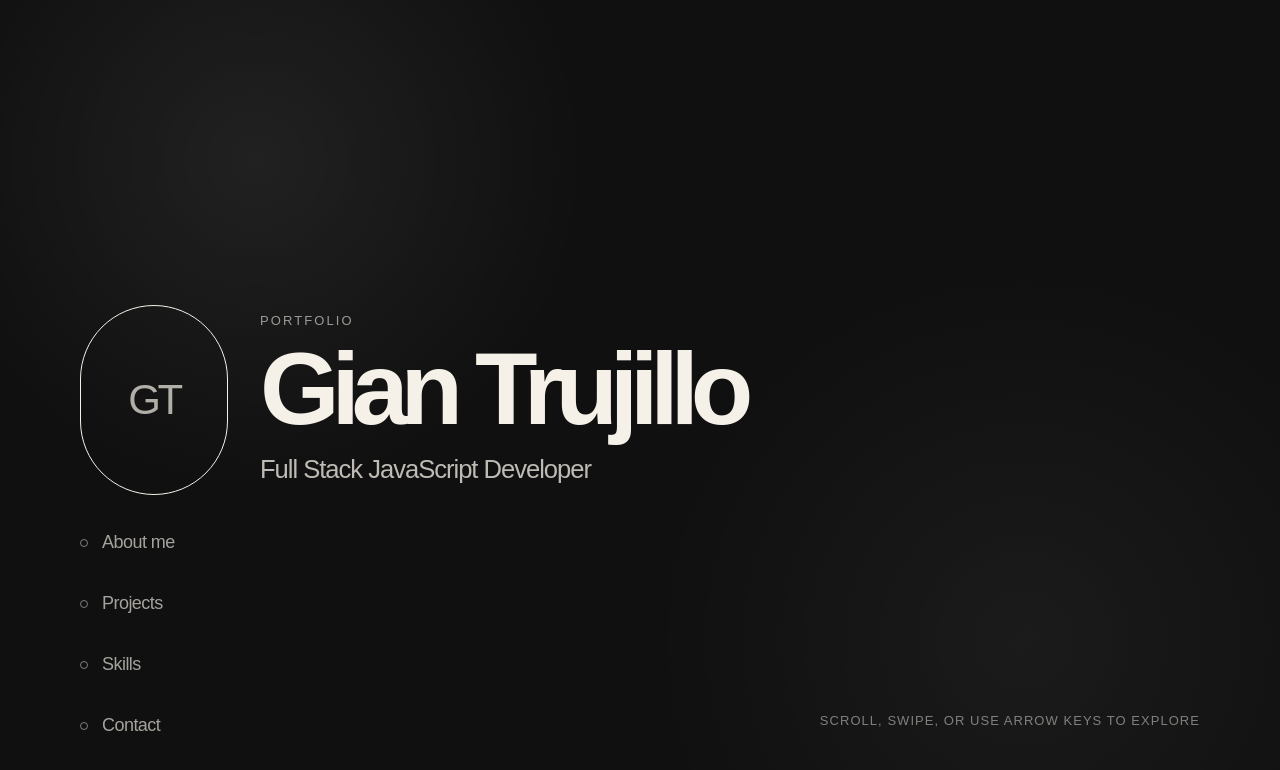
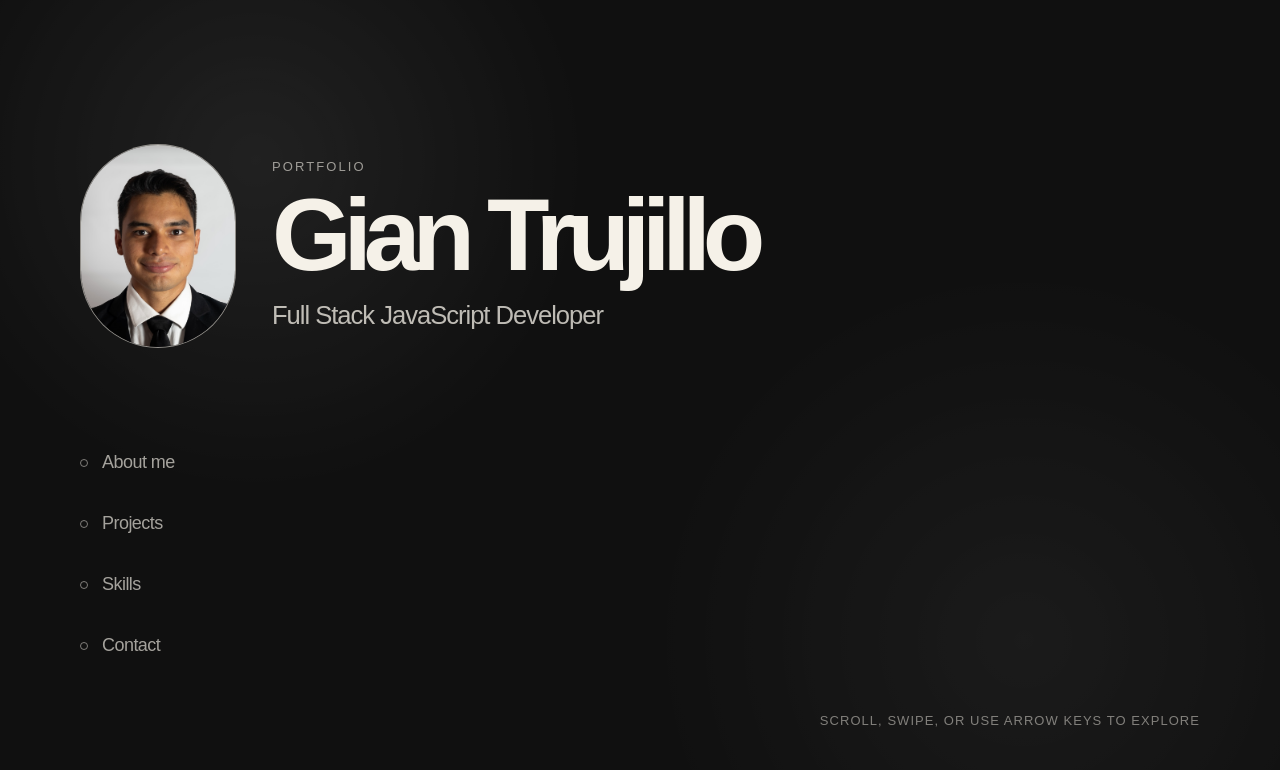
Before and after one commit to gian-trujillo/gian-trujillo-portfolio, a React (Vite) app: page / in a window 1280 px wide. Shown: the top 770 px of the page. Built offline with nearby package versions, Linux system fonts and the light colour scheme.

Commit message:
Build hero section layout

```diff
--- a/src/components/PortfolioLayout/PortfolioLayout.css
+++ b/src/components/PortfolioLayout/PortfolioLayout.css
@@ -71,19 +71,32 @@
   justify-content: center;
 }
 
+.portfolio__section--hero .portfolio__section-content {
+  justify-content: flex-start;
+  padding-top: 18vh;
+}
+
 .portfolio__intro {
   display: flex;
   align-items: center;
-  gap: 32px;
+  gap: 36px;
 }
 
 .portfolio__photo {
-  width: 148px;
-  height: 190px;
+  width: 156px;
+  height: 204px;
   flex-shrink: 0;
   overflow: hidden;
-  border: 1px solid currentColor;
+  border: 1px solid rgba(245, 241, 232, 0.5);
   border-radius: 999px;
+  background-color: rgba(245, 241, 232, 0.08);
+}
+
+.portfolio__photo-image {
+  display: block;
+  width: 100%;
+  height: 100%;
+  object-fit: cover;
 }
 
 .portfolio__photo-placeholder {
@@ -117,6 +130,10 @@
   font-size: clamp(48px, 8vw, 112px);
   line-height: 0.9;
   letter-spacing: -0.08em;
+}
+
+.portfolio__section--hero .portfolio__title {
+  font-size: clamp(54px, 8vw, 118px);
 }
 
 .portfolio__subtitle {
--- a/src/components/PortfolioLayout/PortfolioLayout.jsx
+++ b/src/components/PortfolioLayout/PortfolioLayout.jsx
@@ -1,4 +1,5 @@
 import { motion } from 'motion/react';
+import profileImage from '../../assets/Images/profile.jpg';
 
 import SectionControls from '../SectionControls/SectionControls';
 
@@ -42,7 +43,7 @@ function PortfolioLayout({
                     <>
                         <div className="portfolio__intro">
                             <div className="portfolio__photo">
-                                <span className="portfolio__photo-placeholder">GT</span>
+                                <img src={profileImage} className='portfolio__photo-image' alt="Gian Trujillo" />
                             </div>
 
                             <div className="portfolio__intro-text">
--- a/src/components/SectionControls/SectionControls.css
+++ b/src/components/SectionControls/SectionControls.css
@@ -8,7 +8,7 @@
 
 .section-controls--hero {
   position: fixed;
-  top: 65%;
+  top: 55%;
   left: max(24px, calc((100vw - 1120px) / 2));
   flex-direction: column;
   align-items: flex-start;
```
Also changed, not shown: src/assets/Images/profile.jpg (added).
